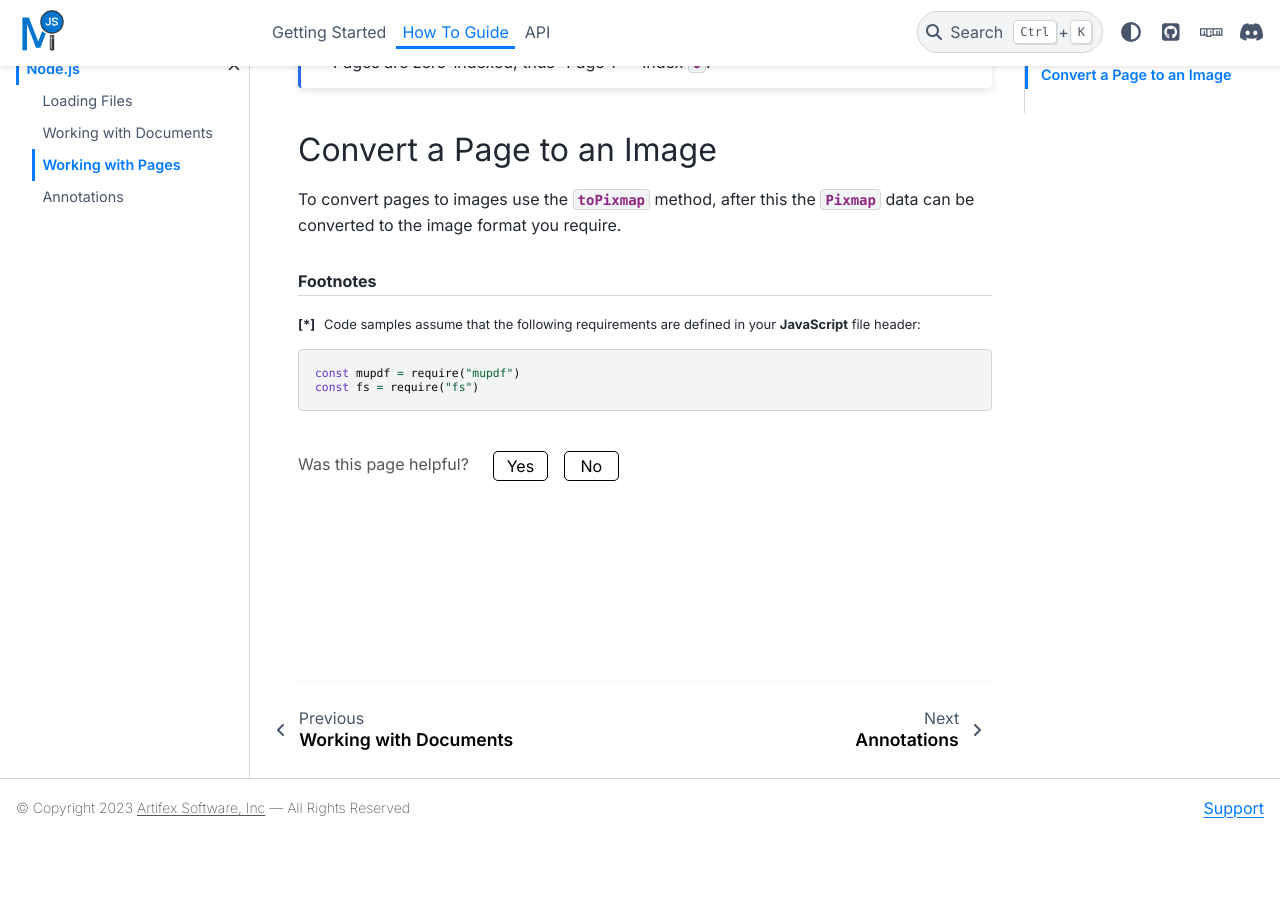
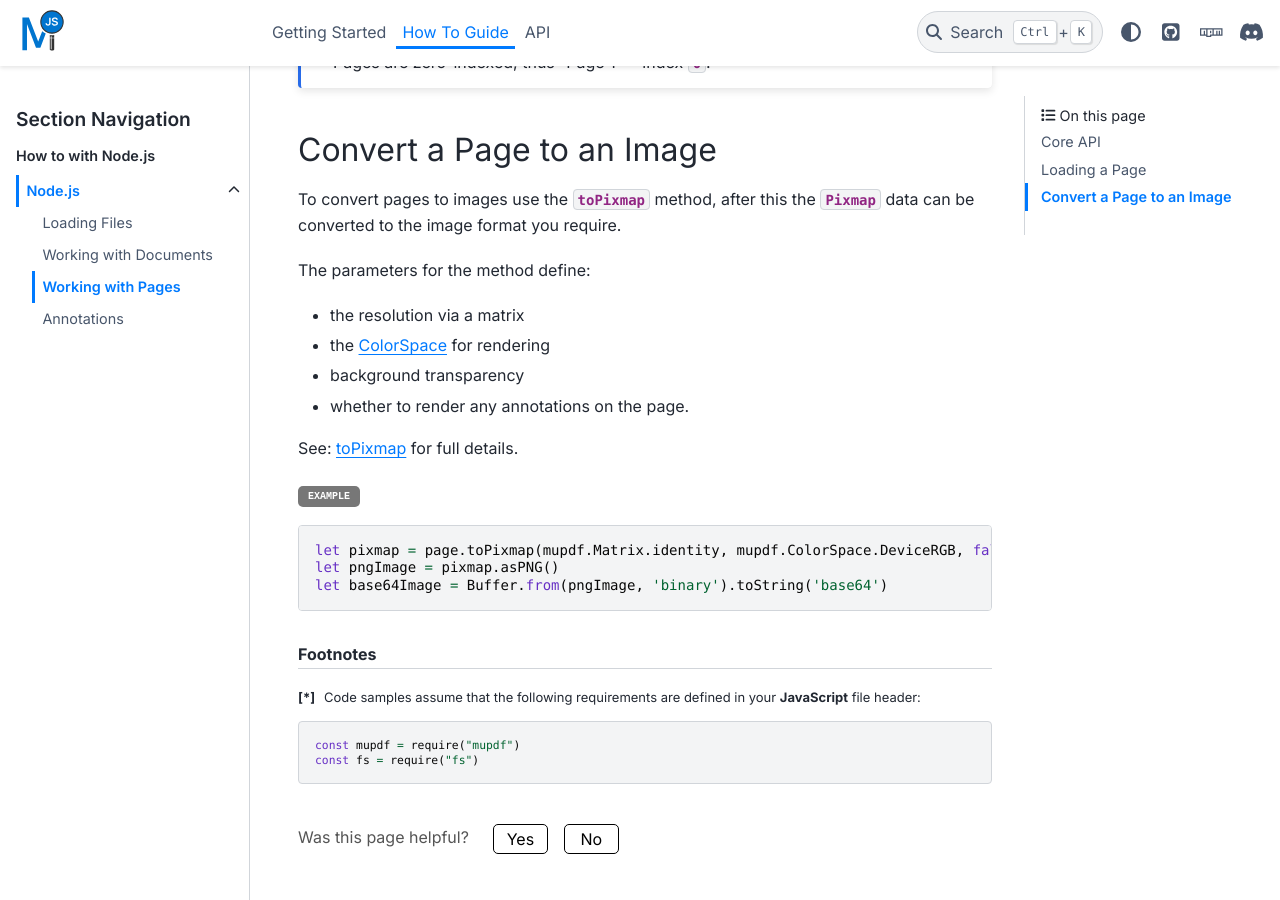
Before and after one commit to ArtifexSoftware/mupdf.js, a Sphinx documentation site: the page built from docs/how-to-guide/node/page/index.rst, in a window 1280 px wide and 900 px high, scrolled down 847 px. Built offline with Sphinx 7.4.7 and the PyData theme 0.15.4, drawn with Linux system fonts in a browser that asks for light colours; before the commit the page ends 1684 px from its top, so only the background shows below that.

Commit message:
Documents Page.toPixmap

```diff
--- a/docs/footer.rst
+++ b/docs/footer.rst
@@ -142,3 +142,5 @@
 .. _Document Class: https://mupdf.readthedocs.io/en/latest/mutool-run-js-api.html#document
 .. _Page Class: https://mupdf.readthedocs.io/en/latest/mutool-run-js-api.html#page
 .. _GraftObject: https://mupdf.readthedocs.io/en/latest/mupdf-js.html#graftObject
+.. _toPixmap: https://mupdf.readthedocs.io/en/latest/mutool-run-js-api.html#toPixmap
+.. _ColorSpace: https://mupdf.readthedocs.io/en/latest/mutool-run-js-api.html#colorspace
--- a/docs/how-to-guide/node/page/index.rst
+++ b/docs/how-to-guide/node/page/index.rst
@@ -49,8 +49,22 @@
 
 To convert pages to images use the `toPixmap` method, after this the `Pixmap` data can be converted to the image format you require.
 
+The parameters for the method define:
 
+- the resolution via a matrix
+- the `ColorSpace`_ for rendering
+- background transparency
+- whether to render any annotations on the page.
 
+See: `toPixmap`_ for full details.
+
+|example_tag|
+
+.. code-block:: javascript
+
+    let pixmap = page.toPixmap(mupdf.Matrix.identity, mupdf.ColorSpace.DeviceRGB, false, true)
+    let pngImage = pixmap.asPNG()
+    let base64Image = Buffer.from(pngImage, 'binary').toString('base64')
 
 
 
```
